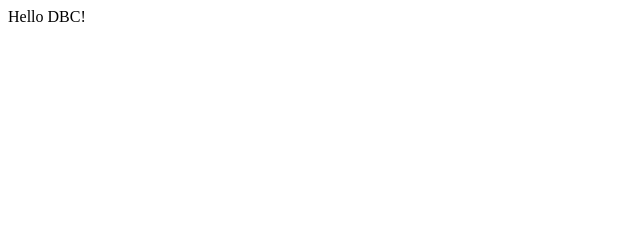
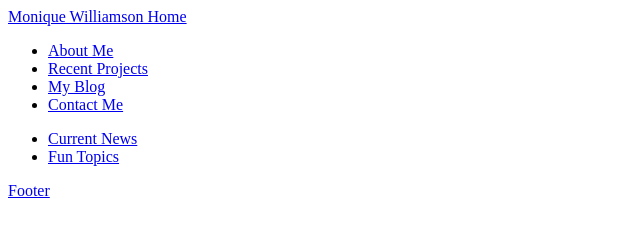
Before and after one commit to Ororophoenix/Ororophoenix.github.io, a plain HTML site: page index.html in a window 1280 px wide. Shown: the whole page, without its empty margins (0-640 px from the left). Drawn offline with Linux system fonts and the light colour scheme.

Commit message:
add html structure

```diff
--- a/index.html
+++ b/index.html
@@ -1,5 +1,28 @@
+<!DOCTYPE html>
 <html>
-  <body>
-      Hello DBC!
-  </body>
+<title>Blog index page</title>
+
+<div>
+    <a href="#">Monique Williamson Home</a>
+</div>
+
+<div>
+    <ul>
+		<li><a href="#">About Me</a></li>
+		<li><a href="#">Recent Projects</a></li>
+		<li><a href="#">My Blog</a></li>
+        <li><a href="#">Contact Me</a></li>
+    </ul>
+</div>
+
+<div>
+    <ul>
+		<li><a href="#">Current News</a></li>
+		<li><a href="#">Fun Topics</a> </li>
+    </ul>
+</div>
+<div>
+    <a href="#">Footer</a>
+</div>
+
 </html>
```
